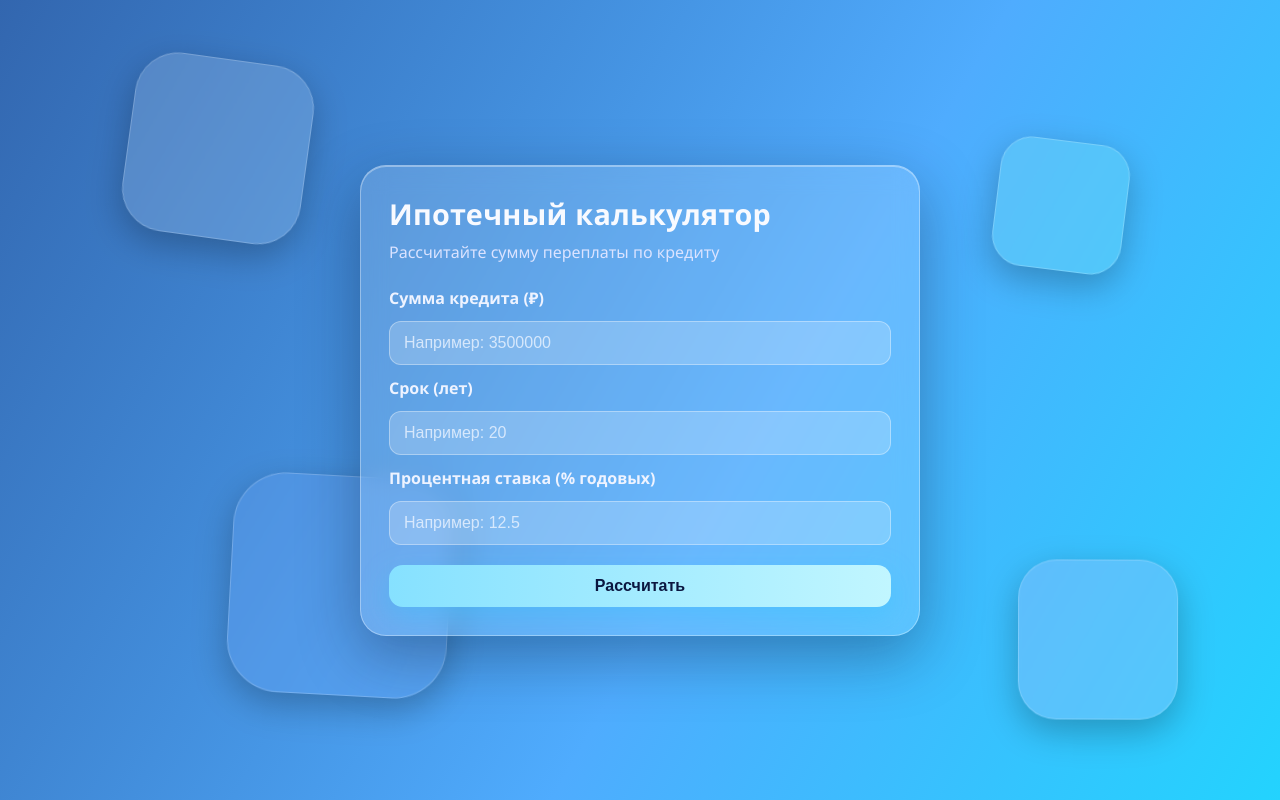
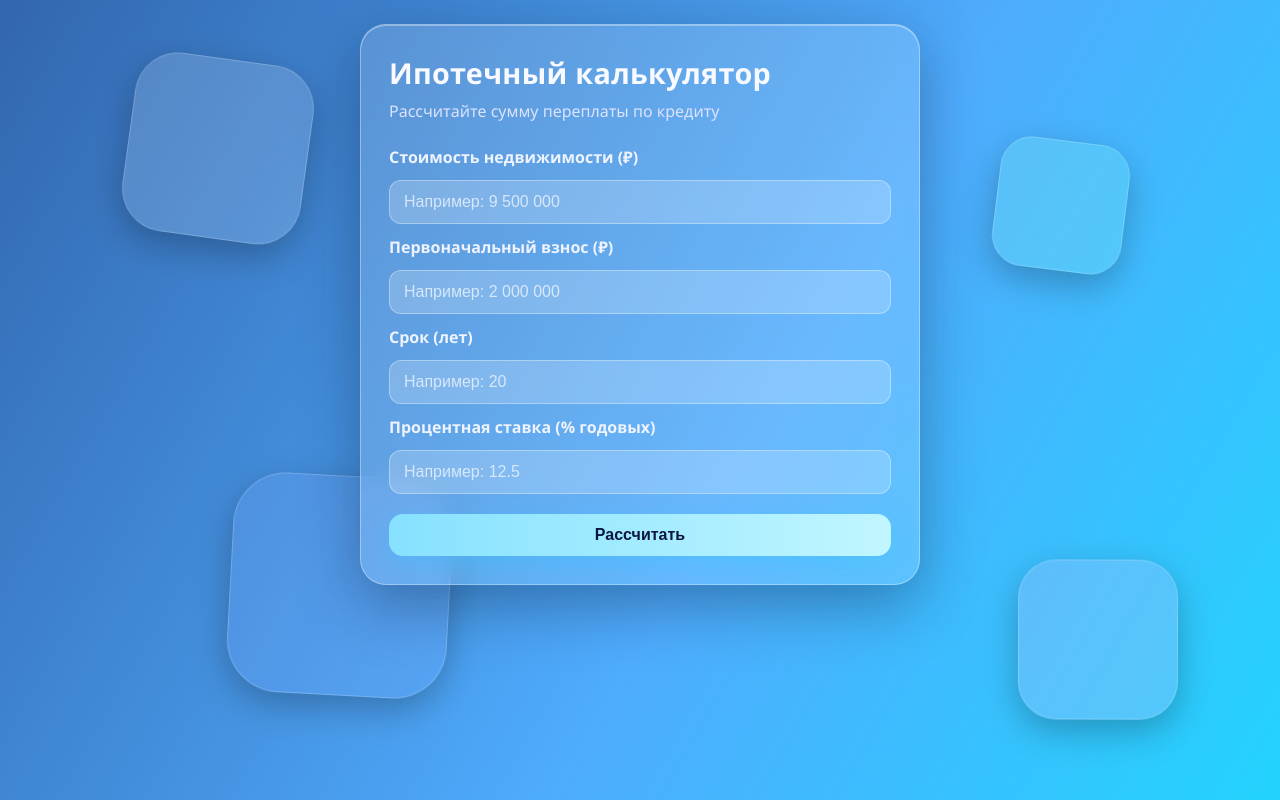
Before and after one commit to Ry4b4/mortgage-calculator-flask-ui, a Flask app: page / in a window 1280 px wide. Run offline with Flask 3, Linux system fonts and the light colour scheme.

Commit message:
Align mortgage calculations with banking-style amortization.
Add down payment support, monthly amortization table, and balance chart visualization while preserving formatted inputs and result display for large numbers.

Co-authored-by: Cursor <cursoragent@cursor.com>

```diff
--- a/app.py
+++ b/app.py
@@ -7,37 +7,74 @@ def parse_float(value: str) -> float:
     return float(value.replace(" ", "").replace(",", "."))
 
 
-def calculate_mortgage(principal: float, years: int, annual_rate: float) -> dict:
-    """
-    Calculate total overpayment for an annuity mortgage.
-    overpayment = total paid - principal
-    """
+def calculate_mortgage(loan_amount: float, years: int, annual_rate: float) -> dict:
     months = years * 12
     monthly_rate = annual_rate / 100 / 12
 
     if months <= 0:
         raise ValueError("Срок кредита должен быть больше 0.")
-    if principal <= 0:
+    if loan_amount <= 0:
         raise ValueError("Сумма кредита должна быть больше 0.")
     if annual_rate < 0:
         raise ValueError("Процентная ставка не может быть отрицательной.")
 
     if monthly_rate == 0:
-        monthly_payment = principal / months
+        base_monthly_payment = round(loan_amount / months, 2)
     else:
-        monthly_payment = principal * (
+        raw_payment = loan_amount * (
             monthly_rate * (1 + monthly_rate) ** months
         ) / ((1 + monthly_rate) ** months - 1)
-    total_payment = monthly_payment * months
+        # Banks usually display payment rounded to kopeks.
+        base_monthly_payment = round(raw_payment, 2)
 
-    overpayment = total_payment - principal
+    schedule = []
+    balance = round(loan_amount, 2)
+    total_interest = 0.0
+    total_payment = 0.0
+
+    for month in range(1, months + 1):
+        interest_payment = round(balance * monthly_rate, 2)
+
+        if month == months:
+            principal_payment = balance
+            payment = round(principal_payment + interest_payment, 2)
+        else:
+            payment = base_monthly_payment
+            principal_payment = round(payment - interest_payment, 2)
+            if principal_payment <= 0:
+                raise ValueError(
+                    "Слишком высокая ставка или слишком короткий срок: платеж не покрывает проценты."
+                )
+            if principal_payment > balance:
+                principal_payment = balance
+                payment = round(principal_payment + interest_payment, 2)
+
+        balance = round(balance - principal_payment, 2)
+        if balance < 0:
+            balance = 0.0
+
+        total_interest = round(total_interest + interest_payment, 2)
+        total_payment = round(total_payment + payment, 2)
+
+        schedule.append(
+            {
+                "month": month,
+                "payment": payment,
+                "interest": interest_payment,
+                "principal": principal_payment,
+                "balance": balance,
+            }
+        )
+
+    overpayment = total_interest
     # Conservative guideline: mortgage payment should be <= 40% income.
-    required_income = monthly_payment / 0.4
+    required_income = base_monthly_payment / 0.4
     return {
-        "monthly_payment": monthly_payment,
+        "monthly_payment": base_monthly_payment,
         "total_payment": total_payment,
         "overpayment": overpayment,
         "required_income": required_income,
+        "schedule": schedule,
     }
 
 
@@ -46,31 +83,47 @@ def index():
     result = None
     error = None
     form_data = {
-        "principal": "",
+        "property_price": "",
+        "down_payment": "",
         "years": "",
         "rate": "",
     }
 
     if request.method == "POST":
         form_data = {
-            "principal": request.form.get("principal", "").strip(),
+            "property_price": request.form.get("property_price", "").strip(),
+            "down_payment": request.form.get("down_payment", "").strip(),
             "years": request.form.get("years", "").strip(),
             "rate": request.form.get("rate", "").strip(),
         }
         try:
-            principal = parse_float(form_data["principal"] or "0")
+            property_price = parse_float(form_data["property_price"] or "0")
+            down_payment = parse_float(form_data["down_payment"] or "0")
             years = int(form_data["years"])
             annual_rate = parse_float(form_data["rate"] or "0")
+            loan_amount = property_price - down_payment
 
-            calc = calculate_mortgage(principal, years, annual_rate)
+            if property_price <= 0:
+                raise ValueError("Стоимость недвижимости должна быть больше 0.")
+            if down_payment < 0:
+                raise ValueError("Первоначальный взнос не может быть отрицательным.")
+            if down_payment >= property_price:
+                raise ValueError("Первоначальный взнос должен быть меньше стоимости недвижимости.")
+
+            calc = calculate_mortgage(loan_amount, years, annual_rate)
+            down_payment_percent = (down_payment / property_price) * 100
             result = {
-                "principal": principal,
+                "property_price": property_price,
+                "down_payment": down_payment,
+                "down_payment_percent": round(down_payment_percent, 2),
+                "loan_amount": loan_amount,
                 "years": years,
                 "rate": annual_rate,
                 "monthly_payment": round(calc["monthly_payment"], 2),
                 "total_payment": round(calc["total_payment"], 2),
                 "overpayment": round(calc["overpayment"], 2),
                 "required_income": round(calc["required_income"], 2),
+                "schedule": calc["schedule"],
             }
         except ValueError as exc:
             error = str(exc)
--- a/static/style.css
+++ b/static/style.css
@@ -17,7 +17,7 @@ body {
     min-height: 100vh;
     font-family: "Segoe UI", Arial, sans-serif;
     color: var(--text-color);
-    overflow: hidden;
+    overflow-x: hidden;
 }
 
 .background {
@@ -82,7 +82,7 @@ body {
 .app-container {
     min-height: 100vh;
     display: grid;
-    place-items: center;
+    place-items: start center;
     padding: 24px;
 }
 
--- a/templates/index.html
+++ b/templates/index.html
@@ -21,15 +21,27 @@
             <p class="subtitle">Рассчитайте сумму переплаты по кредиту</p>
 
             <form method="post" class="calc-form">
-                <label for="principal">Сумма кредита (₽)</label>
+                <label for="property_price">Стоимость недвижимости (₽)</label>
                 <input
-                    id="principal"
-                    name="principal"
+                    id="property_price"
+                    name="property_price"
                     type="text"
                     inputmode="decimal"
                     data-format="thousands"
-                    placeholder="Например: 3500000"
-                    value="{{ form_data.principal }}"
+                    placeholder="Например: 9 500 000"
+                    value="{{ form_data.property_price }}"
+                    required
+                />
+
+                <label for="down_payment">Первоначальный взнос (₽)</label>
+                <input
+                    id="down_payment"
+                    name="down_payment"
+                    type="text"
+                    inputmode="decimal"
+                    data-format="thousands"
+                    placeholder="Например: 2 000 000"
+                    value="{{ form_data.down_payment }}"
                     required
                 />
 
@@ -67,7 +79,9 @@
             {% if result %}
                 <div class="result success">
                     <h2>Результат</h2>
-                    <p>Сумма кредита: <strong>{{ "{:,.2f}".format(result.principal).replace(",", " ") }} ₽</strong></p>
+                    <p>Стоимость недвижимости: <strong>{{ "{:,.2f}".format(result.property_price).replace(",", " ") }} ₽</strong></p>
+                    <p>Первоначальный взнос: <strong>{{ "{:,.2f}".format(result.down_payment).replace(",", " ") }} ₽ ({{ result.down_payment_percent }}%)</strong></p>
+                    <p>Итоговая сумма кредита: <strong>{{ "{:,.2f}".format(result.loan_amount).replace(",", " ") }} ₽</strong></p>
                     <p>Итоговая сумма выплат: <strong>{{ "{:,.2f}".format(result.total_payment).replace(",", " ") }} ₽</strong></p>
                     <p>Срок: <strong>{{ result.years }} лет</strong></p>
                     <p>Ставка: <strong>{{ result.rate }}%</strong></p>
@@ -100,6 +147,34 @@
                 }
             });
         });
+
+        const schedule = {{ result.schedule|tojson if result else "[]" }};
+        const canvas = document.getElementById("balanceChart");
+        if (canvas && schedule.length > 1) {
+            const ctx = canvas.getContext("2d");
+            const width = canvas.width = canvas.clientWidth * window.devicePixelRatio;
+            const height = canvas.height = 220 * window.devicePixelRatio;
+            ctx.scale(window.devicePixelRatio, window.devicePixelRatio);
+
+            const points = schedule.map((row, index) => ({
+                x: (index / (schedule.length - 1)) * (canvas.clientWidth - 40) + 20,
+                y: 20 + ((row.balance / schedule[0].balance) * 160),
+            }));
+
+            ctx.clearRect(0, 0, canvas.clientWidth, 220);
+            ctx.strokeStyle = "rgba(134, 225, 255, 0.9)";
+            ctx.lineWidth = 3;
+            ctx.beginPath();
+            points.forEach((point, idx) => {
+                const y = 200 - point.y;
+                if (idx === 0) {
+                    ctx.moveTo(point.x, y);
+                } else {
+                    ctx.lineTo(point.x, y);
+                }
+            });
+            ctx.stroke();
+        }
     </script>
 </body>
 </html>
```
Also changed, not shown: other parts of static/style.css (+40 -0 lines), other parts of templates/index.html (+33 -0 lines).
